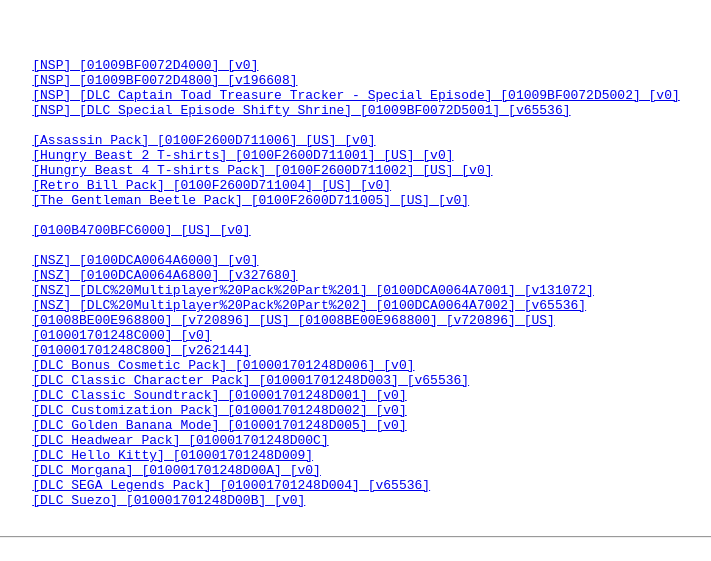
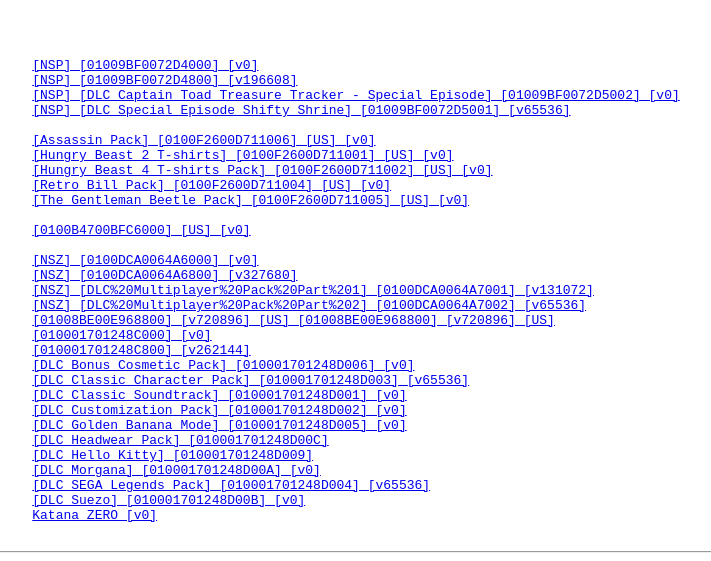
Before and after one commit to gitextinf/gitextinf.github.io, a plain HTML site: page index.html in a window 1280 px wide. Shown: the part 2080-2641 px from the top of the page, without its empty margins (163-874 px from the left). Drawn offline with Linux system fonts and the light colour scheme.

Commit message:
Update index.html

```diff
--- a/index.html
+++ b/index.html
@@ -176,6 +176,7 @@
 			<a href="https://drive.noobie.my.id/1:/Super%20Monkey%20Ball%20Banana%20Mania%20%5BNSZ%5D/10%20DLC/Super Monkey Ball Banana Mania [DLC Morgana] [010001701248D00A][v0].nsp">[DLC Morgana] [010001701248D00A] [v0]</a>
 			<a href="https://drive.noobie.my.id/1:/Super%20Monkey%20Ball%20Banana%20Mania%20%5BNSZ%5D/10%20DLC/Super Monkey Ball Banana Mania [DLC SEGA Legends Pack] [010001701248D004][v65536].nsp">[DLC SEGA Legends Pack] [010001701248D004] [v65536]</a>
 			<a href="https://drive.noobie.my.id/1:/Super%20Monkey%20Ball%20Banana%20Mania%20%5BNSZ%5D/10%20DLC/Super Monkey Ball Banana Mania [DLC Suezo] [010001701248D00B][v0].nsp">[DLC Suezo] [010001701248D00B] [v0]</a>
+	    		<a href="https://drive.noobie.my.id/1:/Katana%20ZERO%20%5BNSP%5D/Katana%20ZERO%20[010029600D56A000][v0].nsp">Katana ZERO [v0]</a>
 	    </pre>
         <hr>
     </body>
```
